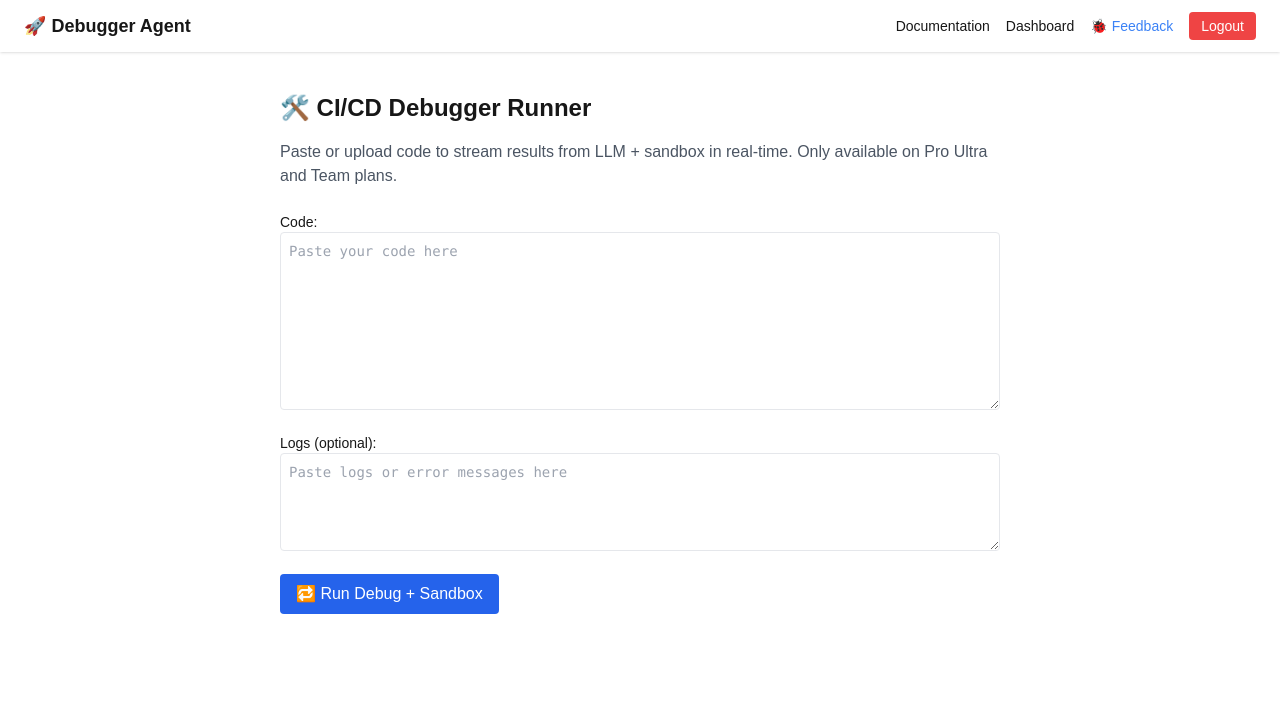
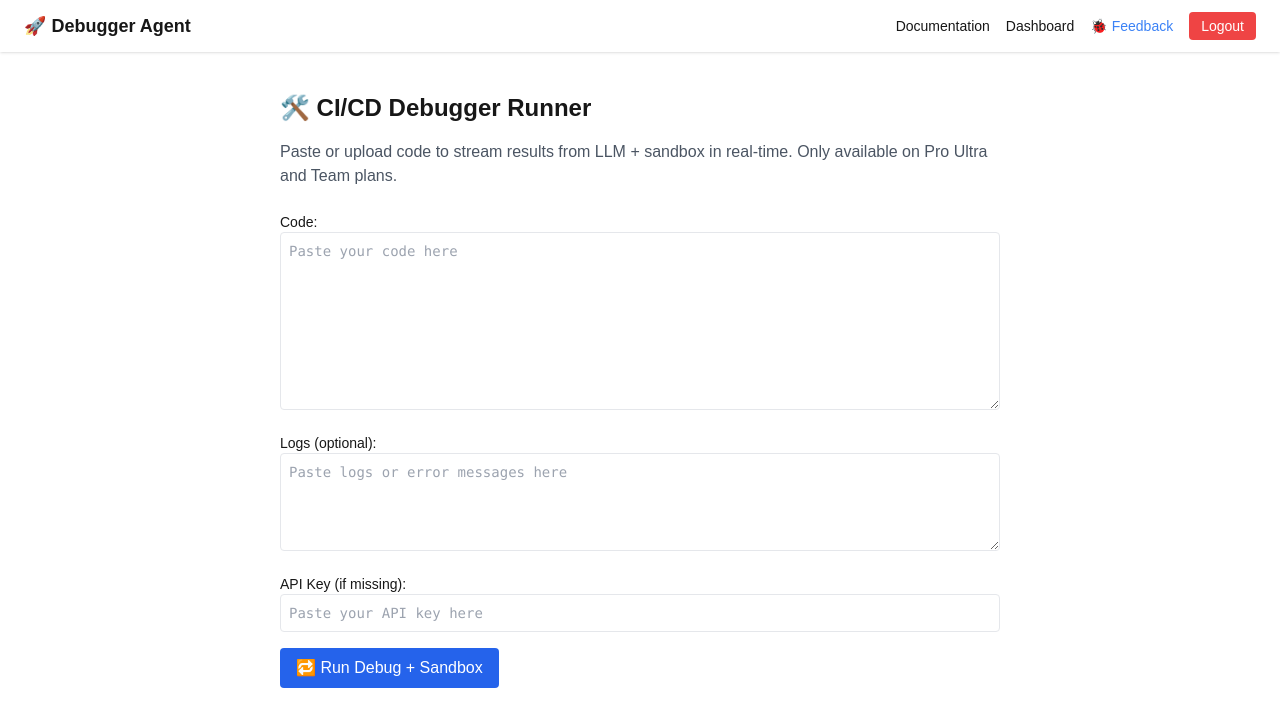
Before and after one commit to OlawithAI/debugger-agent-site, a Next.js app: page /cicd in a window 1280 px wide. Shown: the top 726 px of the page. Built offline with nearby package versions, Linux system fonts and the light colour scheme; no server answers; sample sign-in values are in the browser's storage.

Commit message:
🔧 Add fallback API key input to CI/CD runner

```diff
--- a/src/components/StreamingCiCdRunner.tsx
+++ b/src/components/StreamingCiCdRunner.tsx
@@ -14,6 +14,7 @@ export default function StreamingCiCdRunner() {
   const [output, setOutput] = useState('');
   const [loading, setLoading] = useState(false);
   const [error, setError] = useState('');
+  const [apiKey, setApiKey] = useState(() => localStorage.getItem('debugger_api_key') || '');
 
   // eslint-disable-next-line @typescript-eslint/no-explicit-any
   const [results, setResults] = useState<any>(null);
@@ -26,10 +27,8 @@ export default function StreamingCiCdRunner() {
     setResults(null);
 
     try {
-      const apiKey = localStorage.getItem('debugger_api_key');
       if (!apiKey) {
-        console.error("❌ No API key found in localStorage.");
-        alert("Please go to /dashboard to fetch your API key first.");
+        alert("Please enter your API key below.");
         return;
       }
 
@@ -110,6 +109,21 @@ export default function StreamingCiCdRunner() {
         />
       </div>
 
+      <div>
+  <label className="block text-sm font-medium mt-2">API Key (if missing):</label>
+  <input
+    type="text"
+    value={apiKey}
+    onChange={(e) => {
+      setApiKey(e.target.value);
+      localStorage.setItem('debugger_api_key', e.target.value);
+    }}
+    className="w-full p-2 border rounded font-mono text-sm bg-white"
+    placeholder="Paste your API key here"
+  />
+</div>
+
+
       <button
         onClick={handleRun}
         disabled={loading}
```
